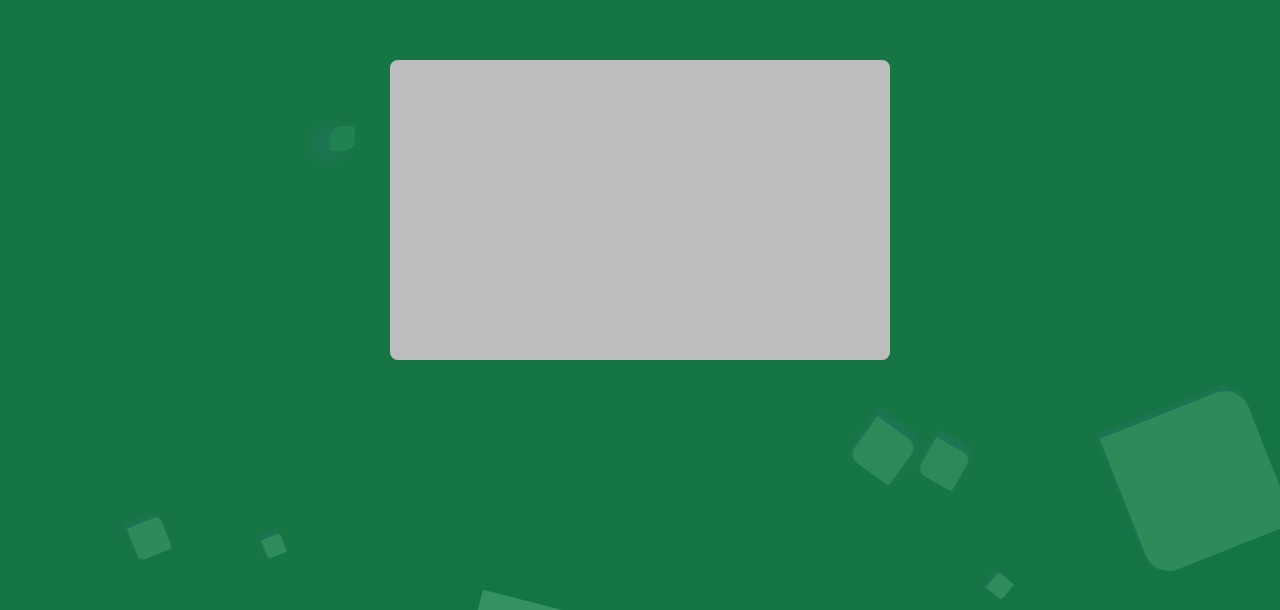
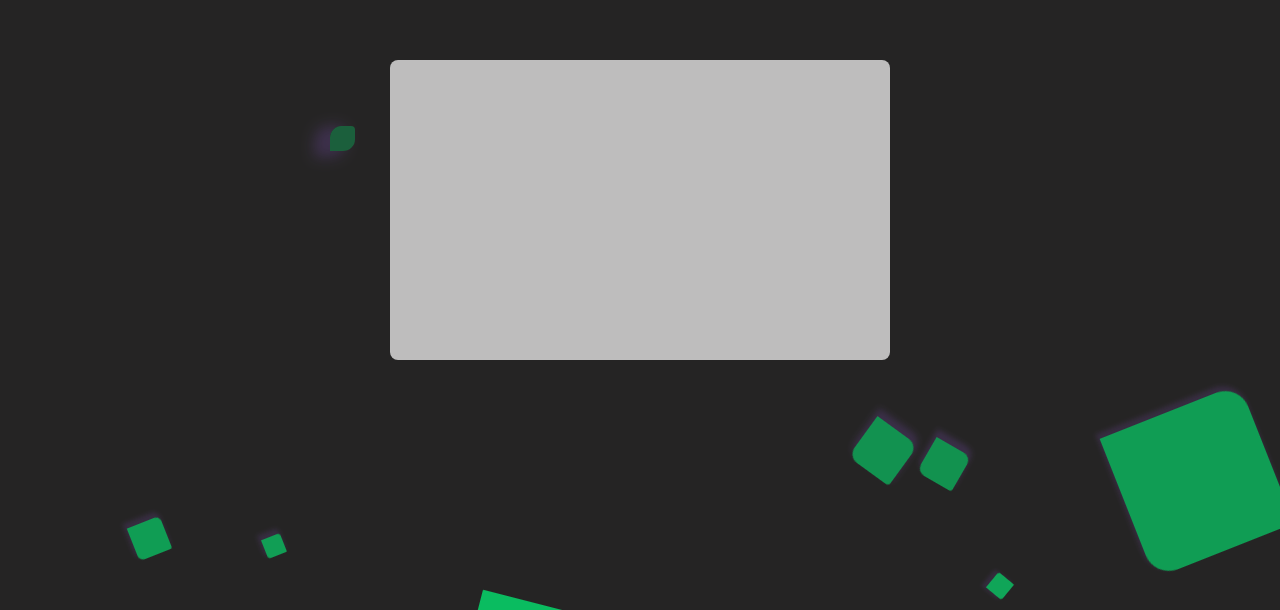
Before and after one commit to nd-jeong/Digital-Penny-Pincher, a React (Create React App) app in the folder client/: page / in a window 1280 px wide. Shown: the part 190-800 px from the top of the page. Built offline with nearby package versions, Linux system fonts and the light colour scheme.

Commit message:
animation colors updated

```diff
--- a/client/public/index.html
+++ b/client/public/index.html
@@ -43,6 +43,7 @@
 
     <div class="bg-modal">
       <div class="modal-content">
+        <img src="" alt="">
 
       </div>
 
--- a/client/src/index.css
+++ b/client/src/index.css
@@ -21,7 +21,7 @@ body {
     display: block;
     width: 25px;
     height: 25px;
-    background: rgba(100, 98, 98, 0.952);
+    background: rgba(8, 201, 101, 0.95);
     animation: animate 25s linear infinite;
     bottom: -150px;
 }
@@ -112,7 +112,7 @@ body {
         border-top-right-radius: 75%;
         border-bottom-left-radius: 75%;
         border-top-left-radius: 25%;
-        box-shadow: 5px 20px 20px 5px rgb(109, 36, 201);
+        box-shadow: 5px 20px 20px 5px rgb(135, 83, 201);
 
     }
 }
@@ -120,7 +120,6 @@ body {
 .bg-modal {
     width: 100%;
     height: 100%;
-    background-color: rgba(8, 201, 101, 0.7);
     opacity: 0.7;
     position: absolute;
     top: 0;
@@ -133,7 +132,6 @@ body {
     width: 500px;
     height: 300px;
     background-color: white;
-    opacity: 1;
     border-radius: 8px;
 
 }
```
